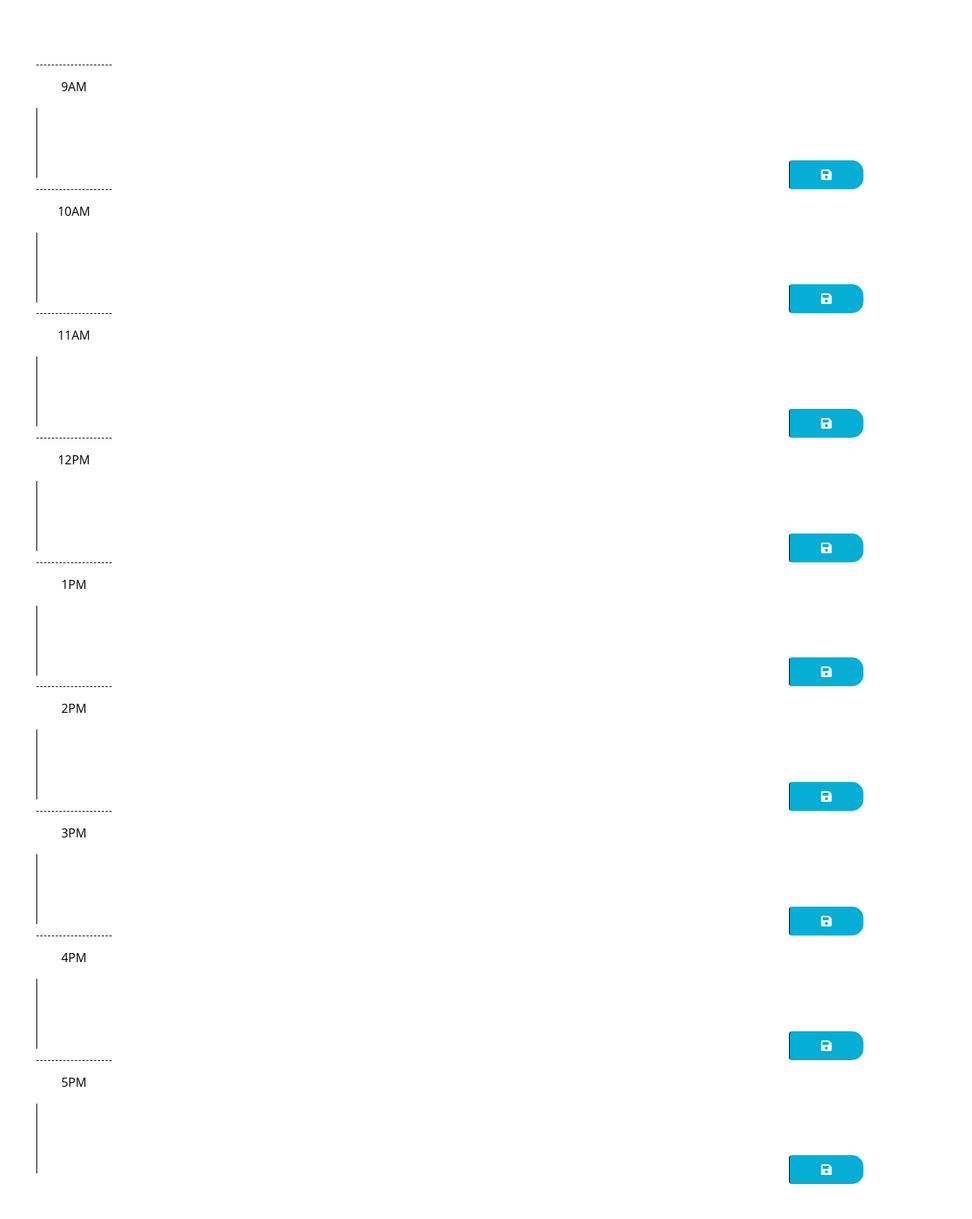
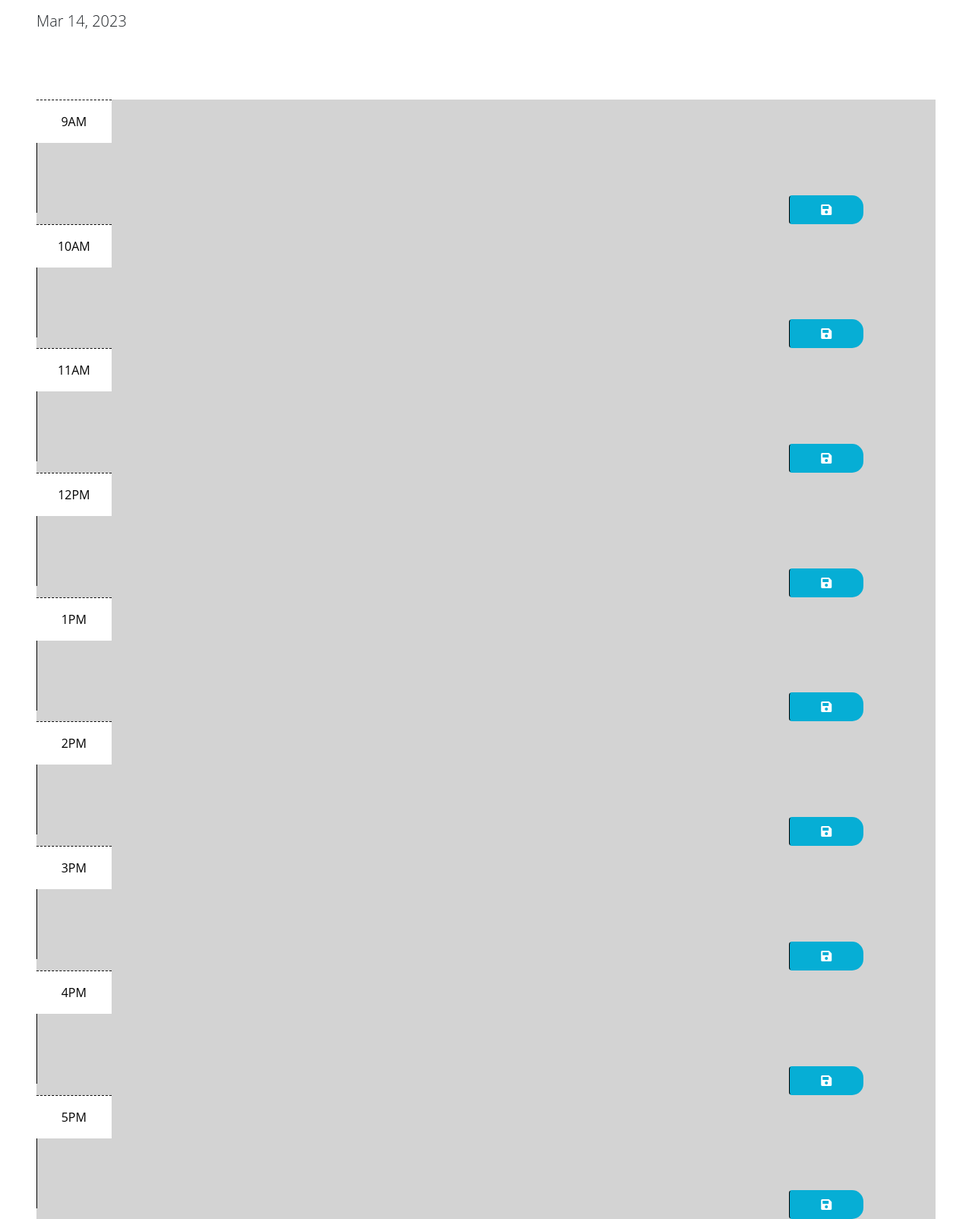
Before and after one commit to berman619/workday-scheduler, a plain HTML site: page Develop/index.html in a window 1280 px wide. Shown: the part 166-1770 px from the top of the page at 76% size. Before the commit the page ends 1724 px from the top, so only its background shows below. Drawn offline with nearby package versions, Linux system fonts and the light colour scheme.

Commit message:
updated JS and HTML

```diff
--- a/Develop/index.html
+++ b/Develop/index.html
@@ -42,18 +42,8 @@
       <p id="currentDay" class="lead"></p>
     </header>
     <div class="container-fluid px-5">
-      <!-- Use class for "past", "present", and "future" to apply styles to the
-        time-block divs accordingly. The javascript will need to do this by
-        adding/removing these classes on each div by comparing the hour in the
-        id to the current hour. The html provided below is meant to be an example
-        demonstrating how the css provided can be leveraged to create the
-        desired layout and colors. The html below should be removed or updated
-        in the finished product. Remember to delete this comment once the
-        code is implemented.
-        -->
 
-      <!-- Example of a past time block. The "past" class adds a gray background color. -->
-      <div id="hour-9">
+      <div id="hour-9" class="timeblock">
         <div class="col-2 col-md-1 hour text-center py-3">9AM</div>
         <textarea class="col-8 col-md-10 description" rows="3"> </textarea>
         <button class="btn saveBtn col-2 col-md-1" aria-label="save">
@@ -61,8 +51,7 @@
         </button>
       </div>
 
-      <!-- Example of a present time block. The "present" class adds a red background color. -->
-      <div id="hour-10">
+      <div id="hour-10" class="timeblock">
         <div class="col-2 col-md-1 hour text-center py-3">10AM</div>
         <textarea class="col-8 col-md-10 description" rows="3"> </textarea>
         <button class="btn saveBtn col-2 col-md-1" aria-label="save">
@@ -70,8 +59,7 @@
         </button>
       </div>
 
-      <!-- Example of a future time block. The "future" class adds a green background color. -->
-      <div id="hour-11">
+      <div id="hour-11" class="timeblock">
         <div class="col-2 col-md-1 hour text-center py-3">11AM</div>
         <textarea class="col-8 col-md-10 description" rows="3"> </textarea>
         <button class="btn saveBtn col-2 col-md-1" aria-label="save">
@@ -79,7 +67,7 @@
         </button>
       </div>
 
-      <div id="hour-12">
+      <div id="hour-12" class="timeblock">
         <div class="col-2 col-md-1 hour text-center py-3">12PM</div>
         <textarea class="col-8 col-md-10 description" rows="3"> </textarea>
         <button class="btn saveBtn col-2 col-md-1" aria-label="save">
@@ -87,7 +75,7 @@
         </button>
       </div>
 
-      <div id="hour-13">
+      <div id="hour-13" class="timeblock">
         <div class="col-2 col-md-1 hour text-center py-3">1PM</div>
         <textarea class="col-8 col-md-10 description" rows="3"> </textarea>
         <button class="btn saveBtn col-2 col-md-1" aria-label="save">
@@ -95,7 +83,7 @@
         </button>
       </div>
 
-      <div id="hour-14">
+      <div id="hour-14" class="timeblock">
         <div class="col-2 col-md-1 hour text-center py-3">2PM</div>
         <textarea class="col-8 col-md-10 description" rows="3"> </textarea>
         <button class="btn saveBtn col-2 col-md-1" aria-label="save">
@@ -103,7 +91,7 @@
         </button>
       </div>
 
-      <div id="hour-15">
+      <div id="hour-15" class="timeblock">
         <div class="col-2 col-md-1 hour text-center py-3">3PM</div>
         <textarea class="col-8 col-md-10 description" rows="3"> </textarea>
         <button class="btn saveBtn col-2 col-md-1" aria-label="save">
@@ -111,7 +99,7 @@
         </button>
       </div>
 
-      <div id="hour-16">
+      <div id="hour-16" class="timeblock">
         <div class="col-2 col-md-1 hour text-center py-3">4PM</div>
         <textarea class="col-8 col-md-10 description" rows="3"> </textarea>
         <button class="btn saveBtn col-2 col-md-1" aria-label="save">
@@ -119,7 +107,7 @@
         </button>
       </div>
 
-      <div id="hour-17">
+      <div id="hour-17" class="timeblock">
         <div class="col-2 col-md-1 hour text-center py-3">5PM</div>
         <textarea class="col-8 col-md-10 description" rows="3"> </textarea>
         <button class="btn saveBtn col-2 col-md-1" aria-label="save">
@@ -128,7 +116,6 @@
       </div>
     </div>
 
-    <script src="https://cdnjs.cloudflare.com/ajax/libs/jquery/3.2.1/jquery.min.js"></script>
     <script src="https://cdn.jsdelivr.net/npm/dayjs@1.11.3/dayjs.min.js"
     integrity="sha256-iu/zLUB+QgISXBLCW/mcDi/rnf4m4uEDO0wauy76x7U="
     crossorigin="anonymous"></script>
--- a/Develop/script.js
+++ b/Develop/script.js
@@ -1,24 +1,35 @@
-$(document).ready(// Wrap all code that interacts with the DOM in a call to jQuery to ensure that
-// the code isn't run until the browser has finished rendering all the elements
-// in the html.
-$(function () {
-  // TODO: Add a listener for click events on the save button. This code should
-  // use the id in the containing time-block as a key to save the user input in
-  // local storage. HINT: What does `this` reference in the click listener
-  // function? How can DOM traversal be used to get the "hour-x" id of the
-  // time-block containing the button that was clicked? How might the id be
-  // useful when saving the description in local storage?
-  //
-  // TODO: Add code to apply the past, present, or future class to each time
-  // block by comparing the id to the current hour. HINTS: How can the id
-  // attribute of each time-block be used to conditionally add or remove the
-  // past, present, and future classes? How can Day.js be used to get the
-  // current hour in 24-hour time?
-  //
-  // TODO: Add code to get any user input that was saved in localStorage and set
-  // the values of the corresponding textarea elements. HINT: How can the id
-  // attribute of each time-block be used to do this?
-  //
-  // TODO: Add code to display the current date in the header of the page.
-})
-);
+$(document).ready(function () {
+    // Save button click event
+    $(".saveBtn").on("click", function () {
+      var time = $(this).parent().attr("id");
+      var input = $(this).siblings(".description").val();
+      localStorage.setItem(time, input);
+    });
+
+    var hour = dayjs().hour();
+
+    // Add past, present, or future class to each time block
+    $(".timeblock").each(function () {
+      var timeBlock = parseInt($(this).attr("id").split("-")[1]);
+      if (timeBlock < hour) {
+        $(this).addClass("past");
+      }
+      else if (timeBlock === hour) {
+        $(this).addClass("present");
+      }
+      else {
+        $(this).addClass("future");
+      }
+    });
+
+    // Get user input from localStorage and set textarea values
+    $(".timeblock").each(function () {
+      var timeBlock = $(this);
+      var id = timeBlock.attr("id");
+      timeBlock.children("textarea").val(localStorage.getItem(id));
+    });
+
+    // Display the current date in the header
+    var currentDay = dayjs();
+    $("#currentDay").text(currentDay.format("MMM D, YYYY"));
+  })
```
